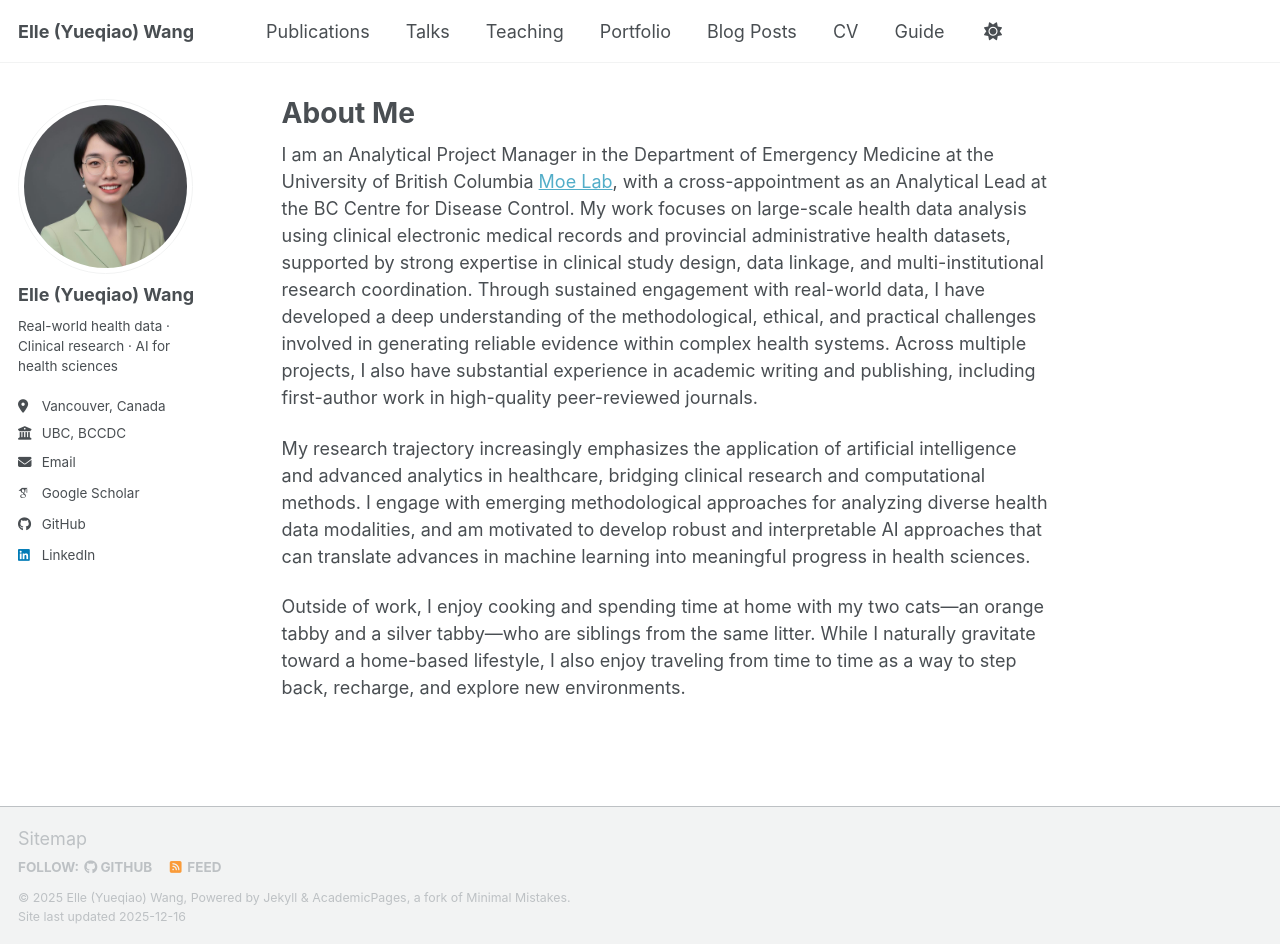
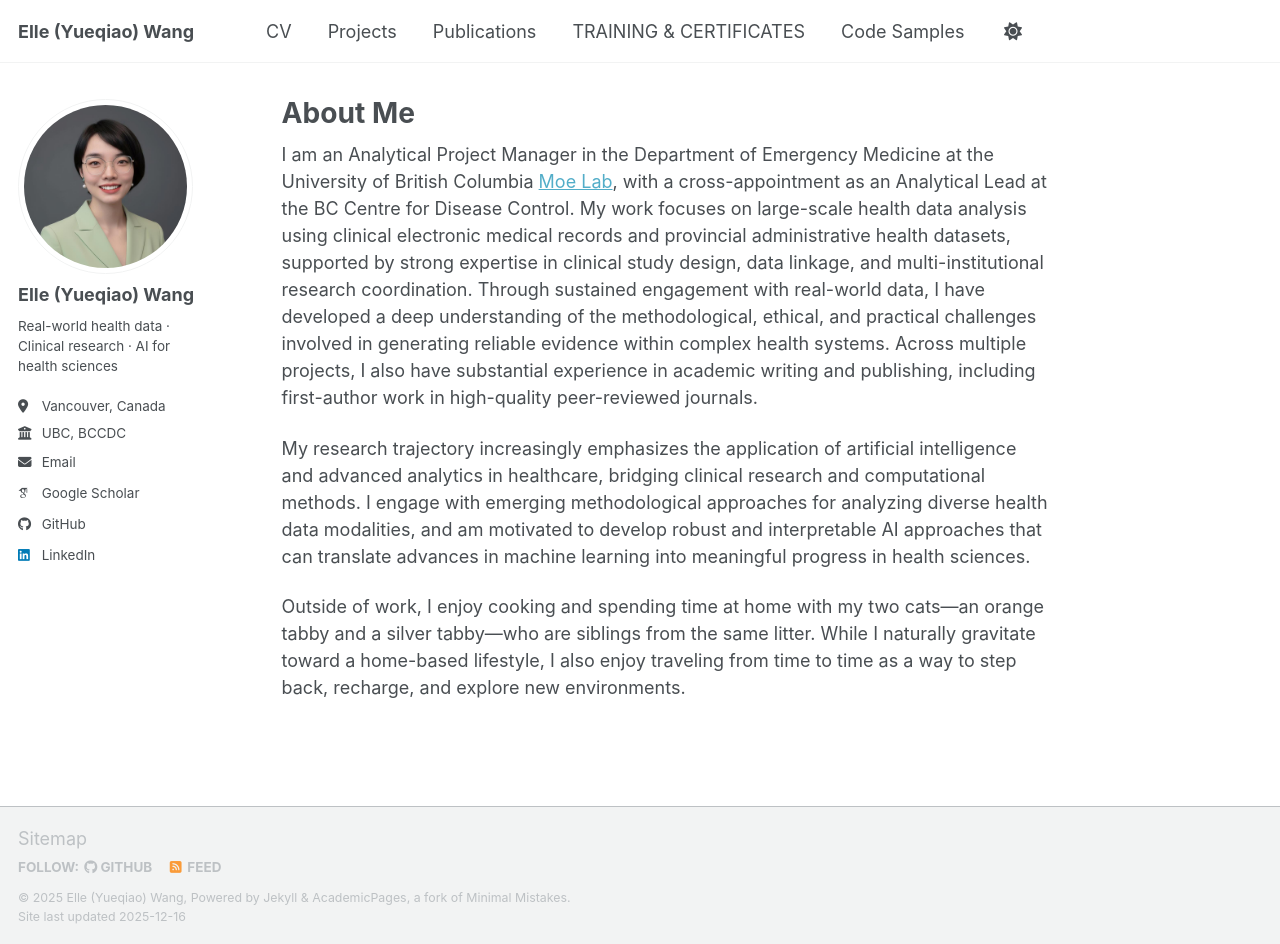
Before and after one commit to elle-y-wang/elle-y-wang.github.io, a Jekyll site: the page built from _pages/about.md, in a window 1280 px wide and 944 px high. Built offline with Jekyll 4.4.1, drawn with Linux system fonts in a browser that asks for light colours; some web fonts are replaced; a script bundle is joined from its source files by our own code; library files that are not in the unit come from our copies.

Commit message:
Update navigation.yml

```diff
--- a/_data/navigation.yml
+++ b/_data/navigation.yml
@@ -8,26 +8,26 @@
 #      Markdown formatted page while the second is generated using JSON.
 
 main:
+  - title: "CV"
+    url: /cv/
+
+  - title: "Projects"
+    url: /teaching/
+
   - title: "Publications"
     url: /publications/
 
-  - title: "Talks"
+  - title: "TRAINING & CERTIFICATES"
     url: /talks/
 
-  - title: "Teaching"
-    url: /teaching/
-
-  - title: "Portfolio"
+  - title: "Code Samples"
     url: /portfolio/
 
-  - title: "Blog Posts"
-    url: /year-archive/
-
-  - title: "CV"
-    url: /cv/
+  #- title: "Blog Posts"
+  #  url: /year-archive/
 
   # - title: "CV"
   #   url: /cv-json/
 
-  - title: "Guide"
-    url: /markdown/
+  #- title: "Guide"
+  #  url: /markdown/
```
